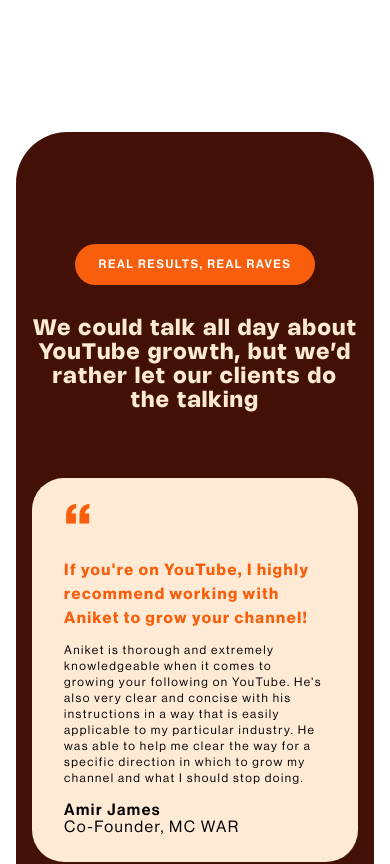
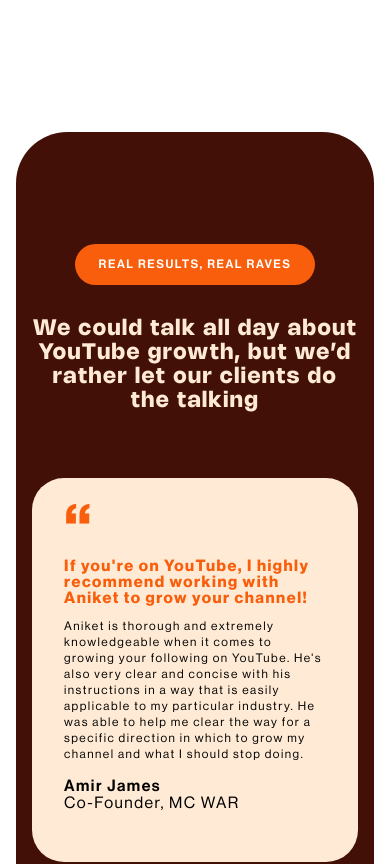
Before and after one commit to A-Coder02/born-21-website, a React (Vite) app: page / in a window 390 px wide. Shown: the part 5240-6104 px from the top of the page. Built offline with nearby package versions, Linux system fonts and the light colour scheme; a web font is replaced by a local one.

Commit message:
Service page responsive issue resolved

```diff
--- a/src/components/layout-ui/carousel/CarouselCard.jsx
+++ b/src/components/layout-ui/carousel/CarouselCard.jsx
@@ -3,7 +3,7 @@ import Typography from "../../common/Typography";
 const CarouselCard = ({ theme = {}, card, className = '', style = null }) => {
     return <article style={style} className={`${theme?.cardClassName?.container} py-5 px-8 rounded-4xl flex-[0_0_24rem] min-h-96 ${className} transition-all duration-[1000ms] ease-[cubic-bezier(0.25,1.25,0.5,1)]`}>
         <p className={'md:h-20  !text-6xl md:!text-[5rem] font-black ' + theme?.cardClassName?.title} >“</p>
-        <p className={'font-bold mb-3 text-base md:text-lg ' + theme?.cardClassName?.title}>{card?.title}</p>
+        <p className={'font-bold mb-3 text-base md:text-xl leading-none ' + theme?.cardClassName?.title}>{card?.title}</p>
         <Typography variant='sm' className='mb-4 !leading-4 !text-sm md:!text-base'>{card?.content}</Typography>
         <div className="flex gap-3 items-center">
             <div className="">
--- a/src/data/services.js
+++ b/src/data/services.js
@@ -75,16 +75,16 @@ const services = [
         },
         testimonial: {
             theme: {
-                bgClassName: 'bg-blue-2',
+                bgClassName: 'bg-brown-light',
                 headlineClassName: 'text-white',
-                chipClassName: 'bg-info-primary text-white',
+                chipClassName: 'bg-primary text-black',
                 // Card
                 cardClassName: {
                     container: 'bg-white',
-                    title: 'text-blue',
+                    title: 'text-brown-light',
                 },
                 sliderClassName: {
-                    active: 'bg-info-primary',
+                    active: 'bg-primary',
                     default: 'bg-white'
                 }
             },
@@ -216,7 +216,7 @@ const services = [
         },
         testimonial: {
             theme: {
-                bgClassName: 'bg-green-dark',
+                bgClassName: 'bg-green-dark-2',
                 headlineClassName: 'text-white',
                 chipClassName: 'bg-green text-white',
                 // Card
--- a/src/index.css
+++ b/src/index.css
@@ -142,6 +142,7 @@
   --color-info-primary: #008CFF;
   --color-info-dark: #0E375D;
   --color-brown-dark: #442904;
+  --color-brown-light: #744D0F;
   --color-green-light: #D0FBE8;
   --color-green: #0ABF8F;
   --color-green-dark: #012D26;
--- a/src/pages/Home/TestimonialSection.jsx
+++ b/src/pages/Home/TestimonialSection.jsx
@@ -30,7 +30,8 @@ const TestimonialSection = ({
 
     return (
         <Section>
-            <div className={`${theme.bgClassName} px-4 pt-28 pb-8 md:pb-16 rounded-[3.2rem] md:mb-28 my-12  overflow-x-hidden`}>
+            <div className="bg-green-dark bg-green-dark-2"></div>
+            <div className={`${theme.bgClassName} px-4 pt-28 pb-8 md:pb-0 rounded-[3.2rem] md:mb-14 my-12  overflow-x-hidden`}>
                 <div className="max-w-[56rem] mx-auto" id='carousel'>
                     <div className={`${theme.chipClassName} text-sm md:text-lg mb-8 py-3 px-6 md:px-12 text-center rounded-4xl max-w-fit mx-auto uppercase font-medium`} >{small}</div>
                     <Headline className={`${theme.headlineClassName} text-center !font-bold mb-16`} >{headline}</Headline>
```
